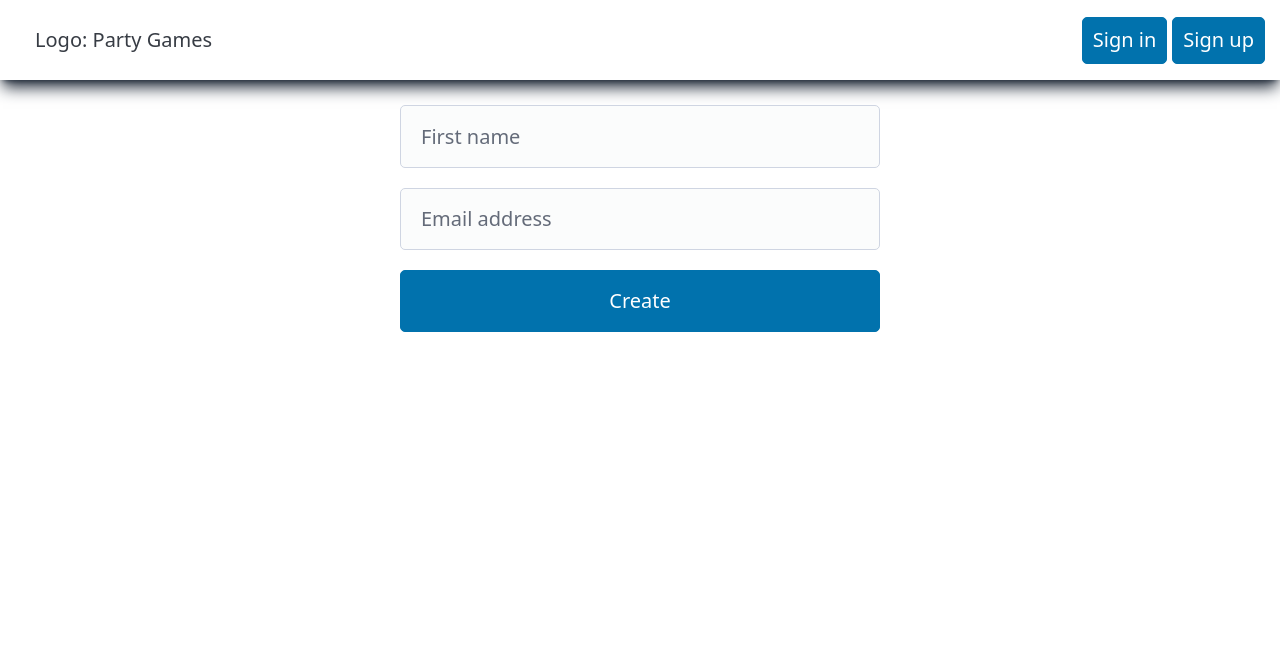
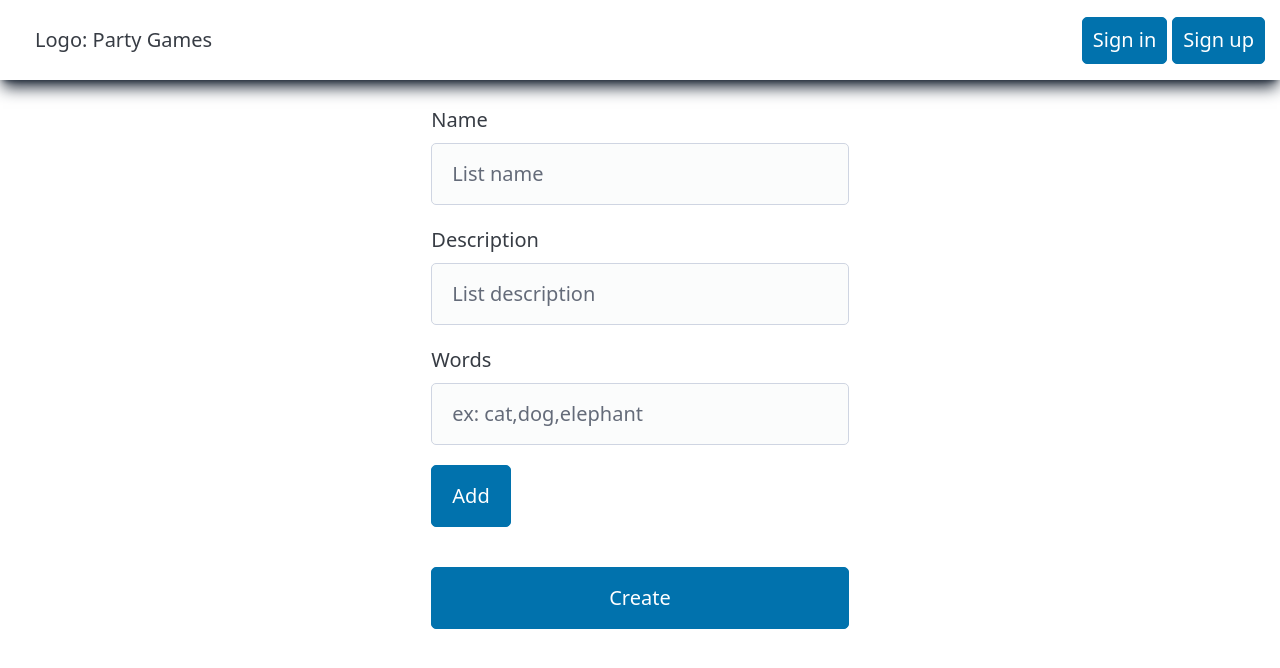
Before and after one commit to MarioKrstevski/partygames, a Next.js app: page /charades/new in a window 1280 px wide. Shown: the top 668 px of the page. Built offline with nearby package versions, Linux system fonts and the light colour scheme.

Commit message:
change eslint

```diff
--- /dev/null
+++ b/src/app/charades/new/_components/WordsList.tsx
@@ -0,0 +1,62 @@
+"use client";
+
+import { useState } from "react";
+
+export default function WordsList() {
+  const [word, setWord] = useState("");
+  const [words, setWords] = useState<string[]>([]);
+  return (
+    <div>
+      <label htmlFor="word">Words</label>
+      <input
+        type="text"
+        id="word"
+        value={word}
+        onChange={(e) => setWord(e.target.value)}
+        placeholder="ex: cat,dog,elephant"
+        aria-label="List description"
+      />
+      <button
+        type="button"
+        onClick={() => {
+          const newWords = [];
+          for (let w of word.split(",")) {
+            if (w.trim() === "") {
+              continue;
+            }
+            if (words.includes(w.trim())) {
+              continue;
+            }
+            newWords.push(w.trim());
+          }
+          setWords([...words, ...newWords]);
+          setWord("");
+        }}
+      >
+        Add
+      </button>
+      <ul>
+        {words.map((word) => (
+          <li key={word}>
+            {word}{" "}
+            <span
+              className="cursor-pointer text-red-400"
+              onClick={() => {
+                setWords(words.filter((w) => w !== word));
+              }}
+            >
+              X
+            </span>{" "}
+          </li>
+        ))}
+      </ul>
+      <input
+        type="text"
+        value={words.join(",")}
+        onChange={() => {}}
+        name="words"
+        className="hidden"
+      />
+    </div>
+  );
+}
--- a/src/app/charades/new/page.tsx
+++ b/src/app/charades/new/page.tsx
@@ -1,22 +1,26 @@
+import WordsList from "./_components/WordsList";
+
 export default function NewCharadesPage() {
   return (
     <main className="container px-2 py-5 flex justify-center">
       <form className=" max-w-96">
+        <label htmlFor="name">Name</label>
         <input
           type="text"
-          name="firstname"
-          placeholder="First name"
-          aria-label="First name"
+          name="name"
+          placeholder="List name"
+          aria-label="List name"
           required
         />
+        <label htmlFor="description">Description</label>
         <input
-          type="email"
-          name="email"
-          placeholder="Email address"
-          aria-label="Email address"
-          autoComplete="email"
-          required
+          type="text"
+          name="description"
+          placeholder="List description"
+          aria-label="List description"
         />
+
+        <WordsList />
         <button type="submit">Create</button>
       </form>
     </main>
--- a/src/app/global/data.ts
+++ b/src/app/global/data.ts
@@ -1,4 +1,4 @@
 export const UserRoles = {
-  USER: "USER",
-  ADMIN: "ADMIN",
+  USER: "USER" as "USER",
+  ADMIN: "ADMIN" as "ADMIN",
 };
```
Also changed, not shown: .eslintrc.json, 1 other file (tests, documents, lock files or other folders).
